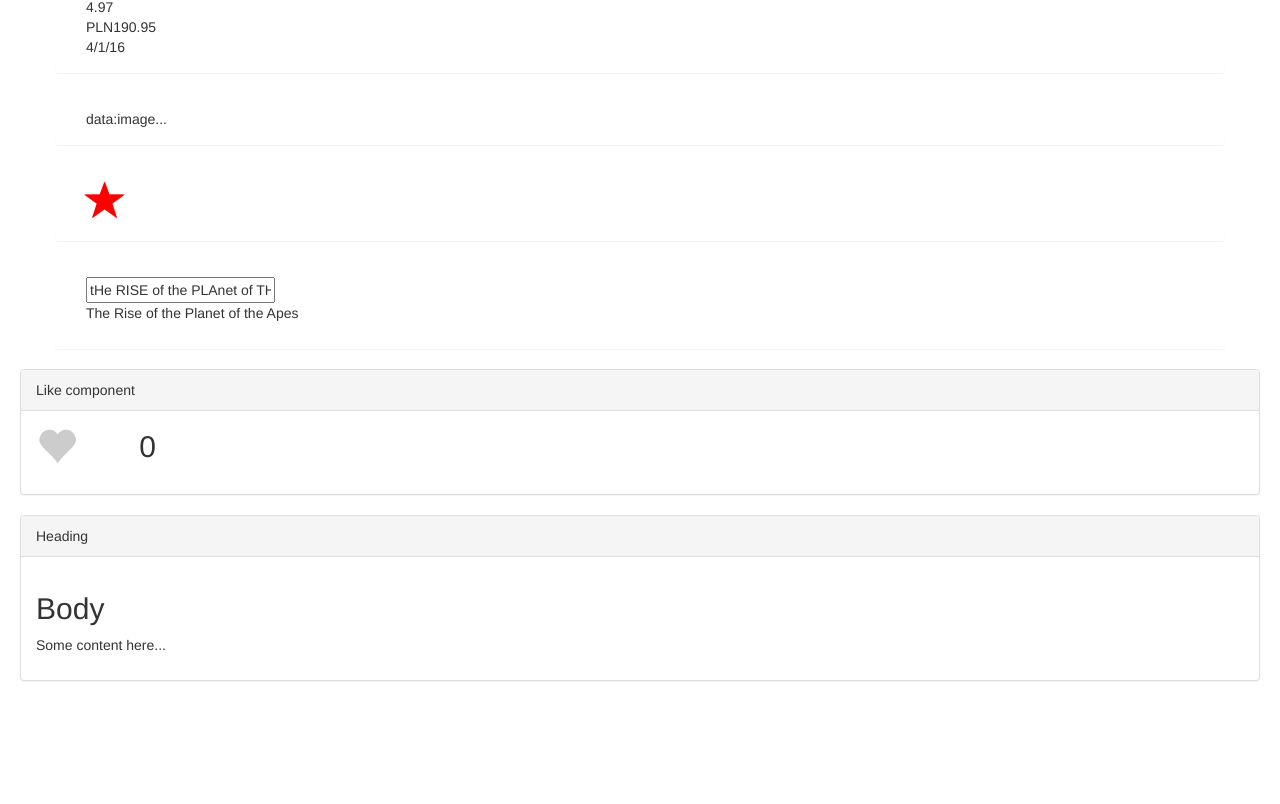
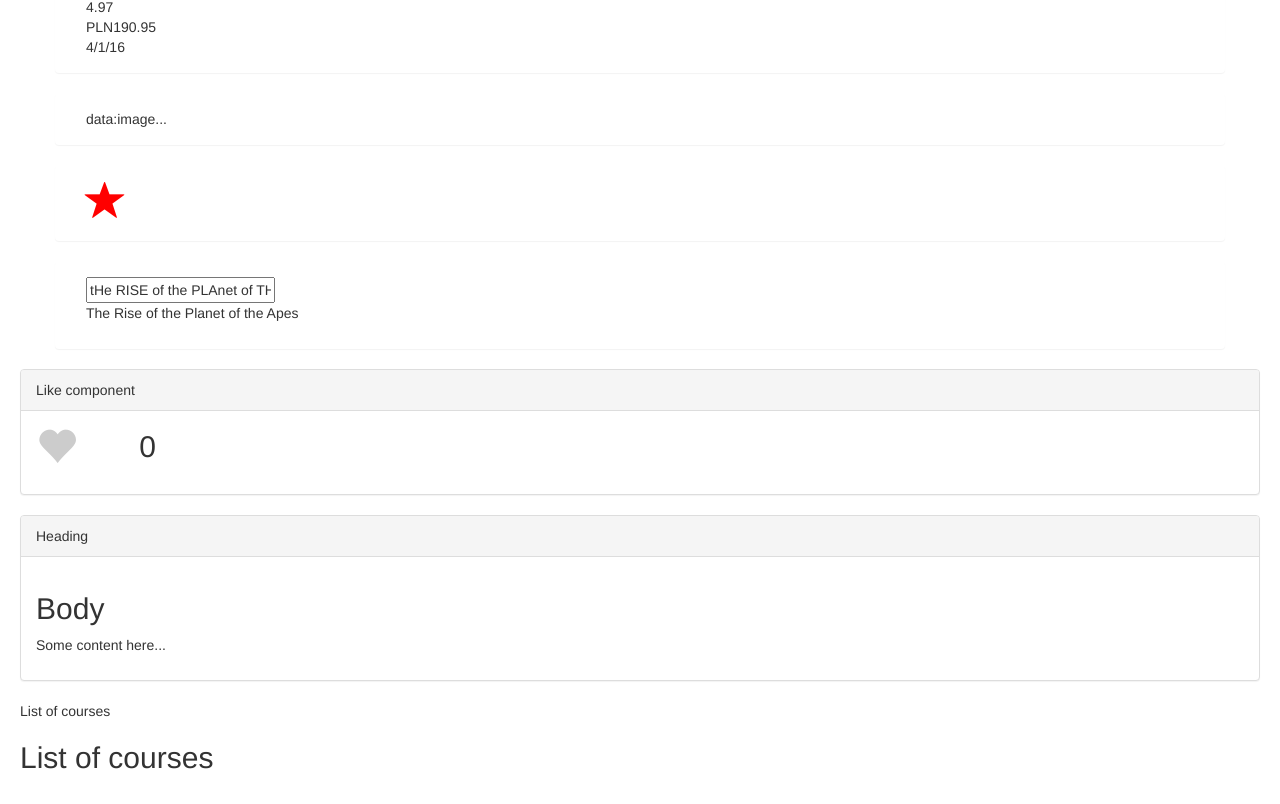
Before and after one commit to mwiesiolek/angular4-tut, an Angular app: page / in a window 1280 px wide. Shown: the part 637-1441 px from the top of the page. Before the commit the page ends 1358 px from the top, so only its background shows below. Built offline with nearby package versions, Linux system fonts and the light colour scheme.

Commit message:
ngif and hidden attribute

```diff
--- a/src/app/app.component.html
+++ b/src/app/app.component.html
@@ -7,3 +7,26 @@
     <p>Some content here...</p>
   </div>
 </bootstrap-panel>
+
+<div class="row">
+  <div class="col-sm-12">
+    <div *ngIf="coursesAreAvailable(); then coursesList else noCourses"></div>
+    <ng-template #coursesList>
+      List of courses
+    </ng-template>
+    <ng-template #noCourses>
+      No courses yet
+    </ng-template>
+  </div>
+</div>
+
+<div class="row">
+  <div class="col-sm-12">
+    <div [hidden]="courses.length == 0">
+      <h2>List of courses</h2>
+    </div>
+    <div [hidden]="courses.length > 0">
+      <h2>No courses yet</h2>
+    </div>
+  </div>
+</div>
--- a/src/app/app.component.ts
+++ b/src/app/app.component.ts
@@ -7,4 +7,9 @@ import {Component} from '@angular/core';
 })
 export class AppComponent {
   title = 'Angular app';
+  courses = [1, 2];
+
+  coursesAreAvailable(): boolean {
+    return this.courses.length > 0;
+  }
 }
```
